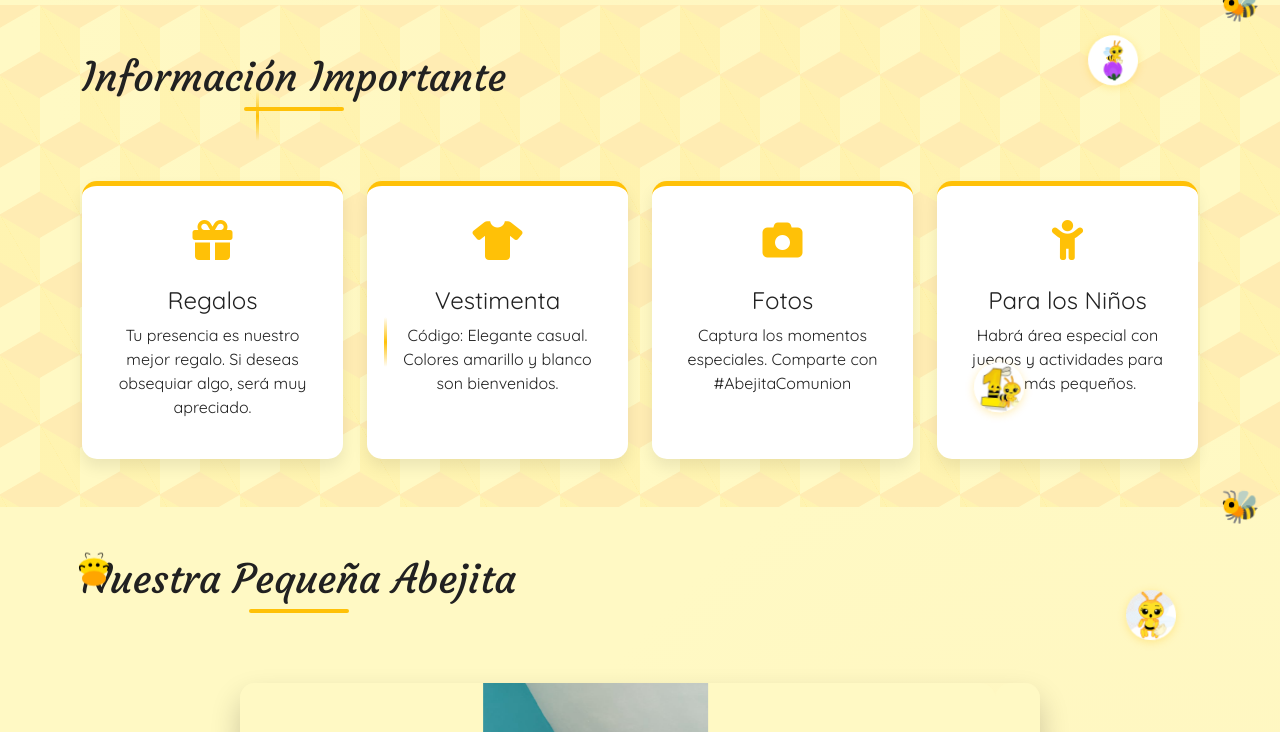
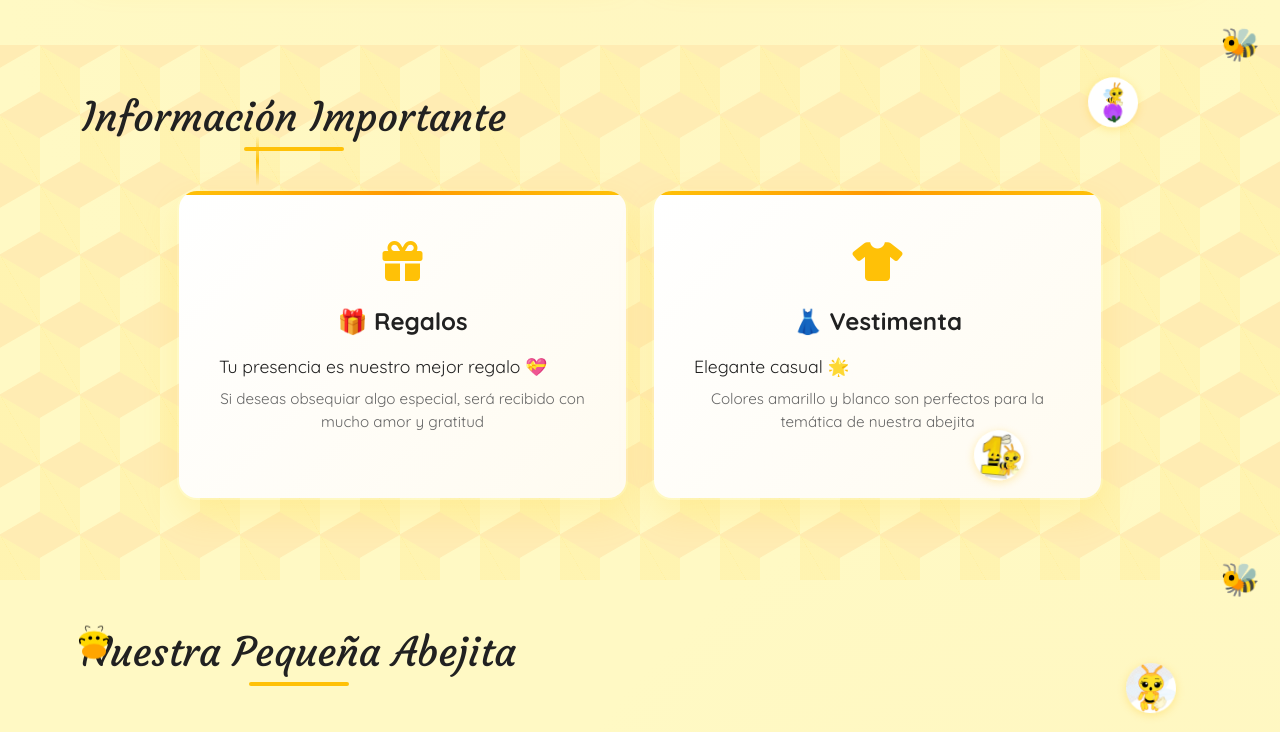
Before and after one commit to AngelArmandoSaldivar/invitacion-angel-elian, a plain HTML site: page index.html in a window 1280 px wide. Shown: the part 2150-2882 px from the top of the page. Drawn offline with nearby package versions, Linux system fonts and the light colour scheme.

Commit message:
FIX Ultmo ajuste invitación
FIX Ultmo ajuste invitación

```diff
--- a/index.html
+++ b/index.html
@@ -147,18 +147,32 @@
         }
 
         .evento-card {
-            background: white;
-            border-radius: 15px;
-            padding: 2rem;
-            box-shadow: 0 10px 20px rgba(0,0,0,0.08);
+            background: linear-gradient(135deg, #fff 0%, #fffbf0 100%);
+            border-radius: 20px;
+            padding: 2.5rem;
+            box-shadow: 0 15px 35px rgba(255, 193, 7, 0.15);
             margin-bottom: 2rem;
-            transition: all 0.3s ease;
-            border-left: 5px solid var(--honey-yellow);
+            transition: all 0.4s ease;
+            border: 2px solid transparent;
+            background-clip: padding-box;
+            position: relative;
+            overflow: hidden;
+        }
+
+        .evento-card::before {
+            content: '';
+            position: absolute;
+            top: 0;
+            left: 0;
+            right: 0;
+            height: 4px;
+            background: linear-gradient(90deg, var(--honey-yellow), var(--honey-dark), var(--honey-yellow));
         }
 
         .evento-card:hover {
-            transform: translateY(-5px);
-            box-shadow: 0 15px 25px rgba(0,0,0,0.15);
+            transform: translateY(-8px) scale(1.02);
+            box-shadow: 0 25px 50px rgba(255, 193, 7, 0.25);
+            border-color: var(--honey-yellow);
         }
 
         .evento-icon {
@@ -886,37 +900,31 @@
         <div class="container">
             <h2 class="section-title text-center mb-5">Información Importante</h2>
 
-            <div class="details-grid">
-                <div class="detail-item">
-                    <div class="detail-icon">
-                        <i class="fas fa-gift"></i>
-                    </div>
-                    <h4>Regalos</h4>
-                    <p>Tu presencia es nuestro mejor regalo. Si deseas obsequiar algo, será muy apreciado.</p>
-                </div>
-
-                <div class="detail-item">
-                    <div class="detail-icon">
-                        <i class="fas fa-tshirt"></i>
-                    </div>
-                    <h4>Vestimenta</h4>
-                    <p>Código: Elegante casual. Colores amarillo y blanco son bienvenidos.</p>
-                </div>
-
-                <div class="detail-item">
-                    <div class="detail-icon">
-                        <i class="fas fa-camera"></i>
-                    </div>
-                    <h4>Fotos</h4>
-                    <p>Captura los momentos especiales. Comparte con #AbejitaComunion</p>
-                </div>
-
-                <div class="detail-item">
-                    <div class="detail-icon">
-                        <i class="fas fa-child"></i>
-                    </div>
-                    <h4>Para los Niños</h4>
-                    <p>Habrá área especial con juegos y actividades para los más pequeños.</p>
+            <div class="row justify-content-center">
+                <div class="col-md-5">
+                    <div class="evento-card text-center">
+                        <div class="evento-icon">
+                            <i class="fas fa-gift"></i>
+                        </div>
+                        <h3 class="evento-title">🎁 Regalos</h3>
+                        <div class="evento-details">
+                            <p style="font-size: 1.1rem; line-height: 1.6;">Tu presencia es nuestro mejor regalo 💝</p>
+                            <p style="font-size: 0.95rem; color: #666;">Si deseas obsequiar algo especial, será recibido con mucho amor y gratitud</p>
+                        </div>
+                    </div>
+                </div>
+
+                <div class="col-md-5">
+                    <div class="evento-card text-center">
+                        <div class="evento-icon">
+                            <i class="fas fa-tshirt"></i>
+                        </div>
+                        <h3 class="evento-title">👗 Vestimenta</h3>
+                        <div class="evento-details">
+                            <p style="font-size: 1.1rem; line-height: 1.6;">Elegante casual 🌟</p>
+                            <p style="font-size: 0.95rem; color: #666;">Colores amarillo y blanco son perfectos para la temática de nuestra abejita</p>
+                        </div>
+                    </div>
                 </div>
             </div>
         </div>
@@ -1293,7 +1301,7 @@
         let countdownTimer;
         let musicStarted = false;
         let player;
-        let youtubeVideoId = 'Bya-v3tww7o';
+        let youtubeVideoId = 'dQw4w9WgXcQ';
 
         // API de YouTube
         function onYouTubeIframeAPIReady() {
```
